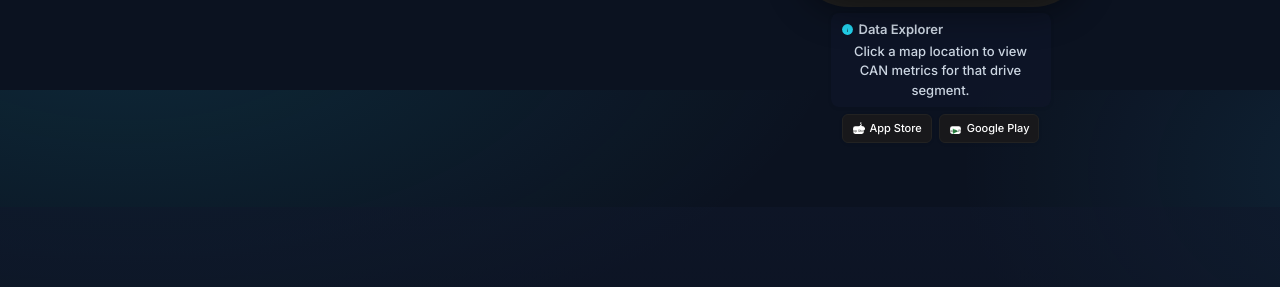
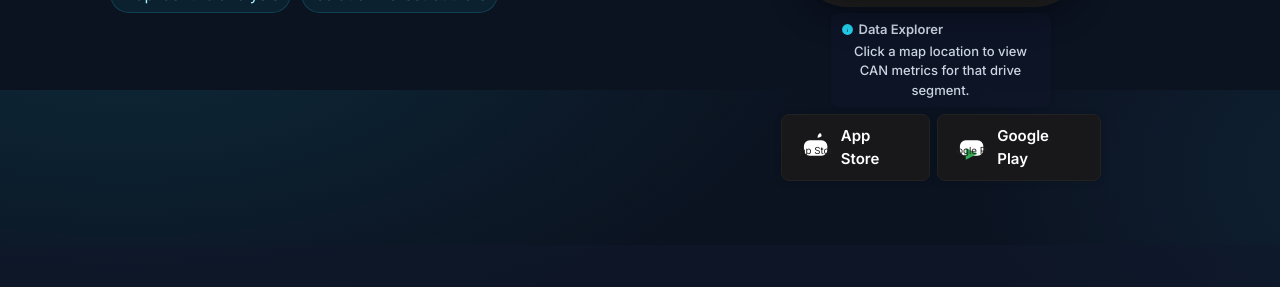
Before and after one commit to yarkinhoca/Personal-website, a plain HTML site: page docs/index.html in a window 1280 px wide. Shown: the part 710-997 px from the top of the page. Drawn offline with nearby package versions, Linux system fonts and the light colour scheme.

Commit message:
Update index.html

```diff
--- a/docs/index.html
+++ b/docs/index.html
@@ -97,13 +97,13 @@
                 <span>Click a map location to view CAN metrics for that drive segment.</span>
               </div>
               <div class="app-store-buttons" style="display:flex;flex-direction:row;gap:7px;align-items:center;justify-content:center;margin-top:7px;">
-                <a href="#" class="store-btn" style="display:flex;align-items:center;gap:5px;padding:5px 9px;background:#18181b;border-radius:6px;text-decoration:none;box-shadow:0 1px 4px rgba(0,0,0,.04);border:1px solid #222;transition:background .2s;min-width:0;">
-                  <svg width="13" height="13" viewBox="0 0 24 24" fill="none" style="vertical-align:middle"><path d="M17.6 2.2c-.7.8-1.8 1.3-2.8 1.2-.1-1.1.4-2.2 1.1-2.9C16.6.2 17.7.7 17.6 2.2zM20.2 8.1c-1.5-1.1-3.7-1.3-5.5.2-1.2 1-1.9 2.5-1.7 4 .2 1.5 1.2 3.1 2.4 3.1 1.2 0 1.7-.8 3.2-.8 1.5 0 2 .8 3.2.8 1.2 0 2.1-1.5 2.3-3-.1-1.6-.9-3.1-2.3-4.3zM15.7 5.2c.6-.7 1.6-1.2 2.6-1.1.1 1.1-.3 2.2-1 2.9-.7.7-1.8 1.2-2.7 1.1-.1-1.1.3-2.2 1.1-2.9zM13.2 7.7c.6-.7 1.6-1.2 2.6-1.1.1 1.1-.3 2.2-1 2.9-.7.7-1.8 1.2-2.7 1.1-.1-1.1.3-2.2 1.1-2.9z" fill="#fff"/><rect x="2" y="8" width="20" height="14" rx="4" fill="#fff"/><text x="12" y="19" text-anchor="middle" font-size="6" fill="#222" font-family="Inter,Arial,sans-serif">App Store</text></svg>
-                  <span style="color:#fff;font-weight:500;font-size:11px;">App Store</span>
+                <a href="#" class="store-btn" style="display:flex;align-items:center;gap:10px;padding:10px 18px;background:#18181b;border-radius:8px;text-decoration:none;box-shadow:0 2px 8px rgba(0,0,0,.08);border:1px solid #222;transition:background .2s;min-width:0;">
+                  <svg width="32" height="32" viewBox="0 0 32 32" fill="none" style="vertical-align:middle"><rect x="4" y="8" width="24" height="16" rx="6" fill="#fff"/><path d="M22 4c-1 1-2.5 1.6-4 1.5-.1-1.6.6-3.2 1.6-4.2C20.8.3 22.3 1 22 4z" fill="#fff"/><text x="16" y="22" text-anchor="middle" font-size="10" fill="#222" font-family="Inter,Arial,sans-serif">App Store</text></svg>
+                  <span style="color:#fff;font-weight:600;font-size:15px;">App Store</span>
                 </a>
-                <a href="#" class="store-btn" style="display:flex;align-items:center;gap:5px;padding:5px 9px;background:#18181b;border-radius:6px;text-decoration:none;box-shadow:0 1px 4px rgba(0,0,0,.04);border:1px solid #222;transition:background .2s;min-width:0;">
-                  <svg width="13" height="13" viewBox="0 0 24 24" fill="none" style="vertical-align:middle"><rect x="2" y="8" width="20" height="14" rx="4" fill="#fff"/><path d="M7 12l10 5-10 5z" fill="#34a853"/><text x="12" y="19" text-anchor="middle" font-size="6" fill="#222" font-family="Inter,Arial,sans-serif">Google Play</text></svg>
-                  <span style="color:#fff;font-weight:500;font-size:11px;">Google Play</span>
+                <a href="#" class="store-btn" style="display:flex;align-items:center;gap:10px;padding:10px 18px;background:#18181b;border-radius:8px;text-decoration:none;box-shadow:0 2px 8px rgba(0,0,0,.08);border:1px solid #222;transition:background .2s;min-width:0;">
+                  <svg width="32" height="32" viewBox="0 0 32 32" fill="none" style="vertical-align:middle"><rect x="4" y="8" width="24" height="16" rx="6" fill="#fff"/><polygon points="10,16 22,22 10,28" fill="#34a853"/><text x="16" y="22" text-anchor="middle" font-size="10" fill="#222" font-family="Inter,Arial,sans-serif">Google Play</text></svg>
+                  <span style="color:#fff;font-weight:600;font-size:15px;">Google Play</span>
                 </a>
               </div>
             </div>
```
